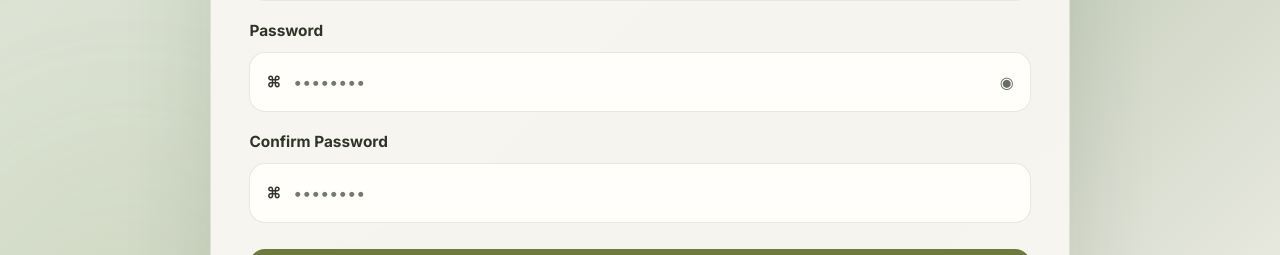
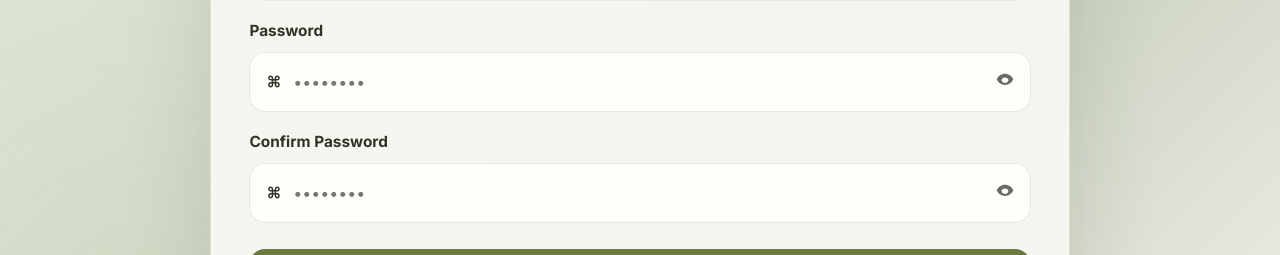
Before and after one commit to RajGuptaa79/ps11-workflow-engine, a React (Vite) app in the folder Frontend/flowy/: page /signup in a window 1280 px wide. Shown: the part 934-1189 px from the top of the page. Built offline with nearby package versions, Linux system fonts and the light colour scheme.

Commit message:
Add show/hide password toggle to both Sign In and Sign Up pages

```diff
--- a/Frontend/flowy/src/pages/AuthPage.jsx
+++ b/Frontend/flowy/src/pages/AuthPage.jsx
@@ -14,9 +14,23 @@ const MoonIcon = () => (
   </svg>
 );
 
+const EyeIcon = () => (
+  <svg viewBox="0 0 24 24" aria-hidden="true" width="18" height="18">
+    <path d="M12 5C7 5 2.73 8.11 1 12.46c1.73 4.35 6 7.54 11 7.54s9.27-3.19 11-7.54C21.27 8.11 17 5 12 5zm0 12c-2.38 0-4.5-1.62-4.5-3.5S9.62 10 12 10s4.5 1.62 4.5 3.5-2.12 3.5-4.5 3.5z" fill="currentColor"/>
+  </svg>
+);
+
+const EyeOffIcon = () => (
+  <svg viewBox="0 0 24 24" aria-hidden="true" width="18" height="18">
+    <path d="M11.83 9L5.5 2.5c-1.1-.9-2.7-.9-3.8 0-.9 1.1-.9 2.7 0 3.8L8 13c-.7 1.1-1 2.3-1 3.7 0 5.2 4.3 9.5 9.5 9.5 1.4 0 2.6-.3 3.7-1l6.5 6.5c1.1.9 2.7.9 3.8 0 .9-1.1.9-2.7 0-3.8L11.83 9zm.01 14c-3.87 0-7-3.13-7-7 0-1.2.3-2.3.8-3.3l9.5 9.5c-1 .5-2.1.8-3.3.8z" fill="currentColor"/>
+  </svg>
+);
+
 export default function AuthPage({ initialMode = "signin" }) {
   const [mode, setMode] = useState(initialMode);
   const [theme, setTheme] = useState("light");
+  const [showPassword, setShowPassword] = useState(false);
+  const [showConfirmPassword, setShowConfirmPassword] = useState(false);
 
   const isSignIn = mode === "signin";
 
@@ -170,13 +184,20 @@ export default function AuthPage({ initialMode = "signin" }) {
 
                   <div className="auth-input-wrap">
                     <span className="auth-input-icon">⌘</span>
-                    <input type="password" placeholder="••••••••" />
+                    <input
+                      type={showPassword ? "text" : "password"}
+                      placeholder="••••••••"
+                    />
                     <button
                       type="button"
                       className="auth-ghost-icon"
-                      aria-label="Toggle password visibility"
+                      aria-label={showPassword ? "Hide password" : "Show password"}
+                      onClick={(e) => {
+                        e.preventDefault();
+                        setShowPassword(!showPassword);
+                      }}
                     >
-                      ◉
+                      {showPassword ? <EyeOffIcon /> : <EyeIcon />}
                     </button>
                   </div>
                 </label>
@@ -186,7 +207,21 @@ export default function AuthPage({ initialMode = "signin" }) {
                     <span>Confirm Password</span>
                     <div className="auth-input-wrap">
                       <span className="auth-input-icon">⌘</span>
-                      <input type="password" placeholder="••••••••" />
+                      <input
+                        type={showConfirmPassword ? "text" : "password"}
+                        placeholder="••••••••"
+                      />
+                      <button
+                        type="button"
+                        className="auth-ghost-icon"
+                        aria-label={showConfirmPassword ? "Hide password" : "Show password"}
+                        onClick={(e) => {
+                          e.preventDefault();
+                          setShowConfirmPassword(!showConfirmPassword);
+                        }}
+                      >
+                        {showConfirmPassword ? <EyeOffIcon /> : <EyeIcon />}
+                      </button>
                     </div>
                   </label>
                 )}
```
